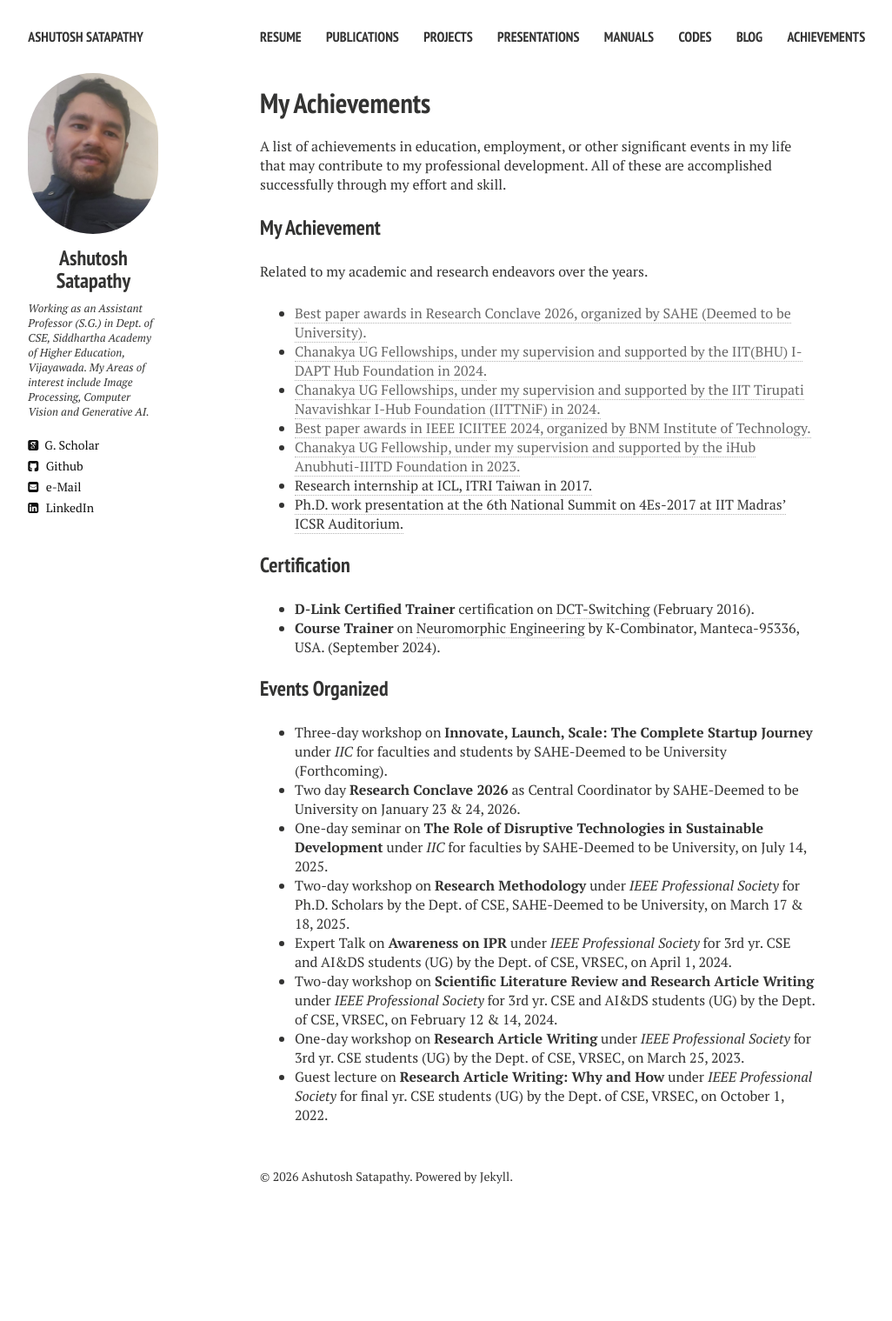
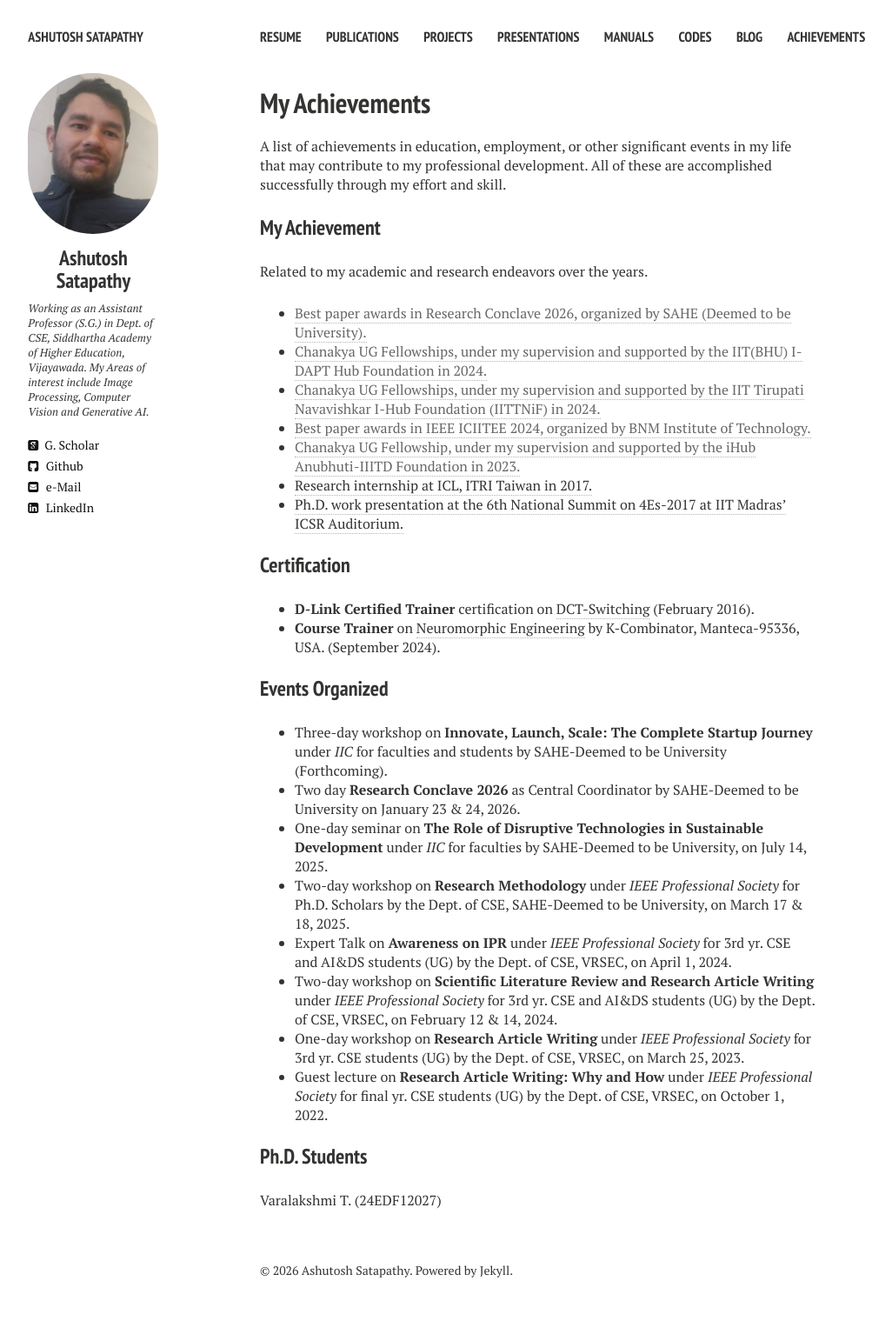
Before and after one commit to ashutoshsatapathy1990/ashutoshsatapathy1990.github.io, a Jekyll site: the page built from achievement.md, in a window 1280 px wide. Shown: the whole page at 87% size, without its empty margins (21-1047 px from the left). Built offline with Jekyll 4.4.1, drawn with Linux system fonts in a browser that asks for light colours; nearby versions of some CDN libraries; before the commit the page ends 1411 px from its top, so only the background shows below that.

Commit message:
Update achievement.md

```diff
--- a/achievement.md
+++ b/achievement.md
@@ -35,3 +35,7 @@ Related to my academic and research endeavors over the years.
 * Two-day workshop on **Scientific Literature Review and Research Article Writing** under _IEEE Professional Society_ for 3rd yr. CSE and AI&DS students (UG) by the Dept. of CSE, VRSEC, on February 12 & 14, 2024.
 * One-day workshop on **Research Article Writing** under _IEEE Professional Society_ for 3rd yr. CSE students (UG) by the Dept. of CSE, VRSEC, on March 25, 2023.
 * Guest lecture on **Research Article Writing: Why and How** under _IEEE Professional Society_ for final yr. CSE students (UG) by the Dept. of CSE, VRSEC, on October 1, 2022.
+
+### Ph.D. Students
+
+Varalakshmi T. (24EDF12027)
```
